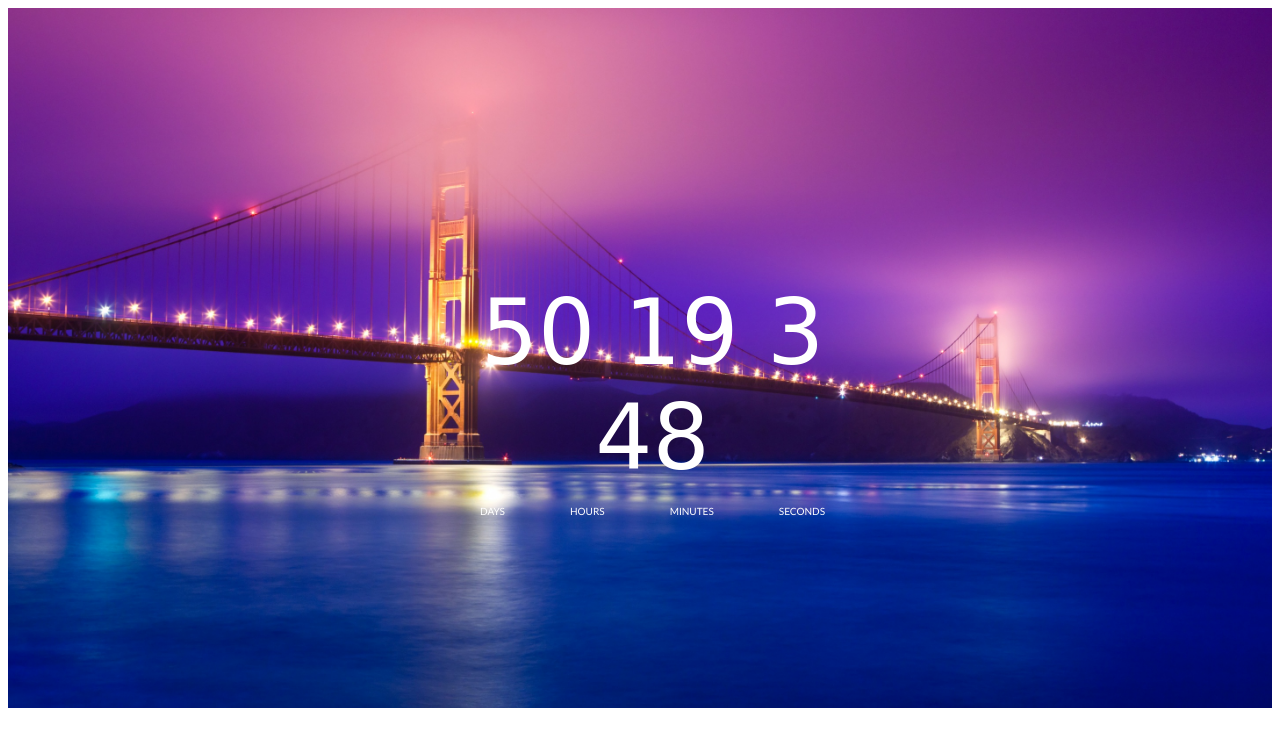
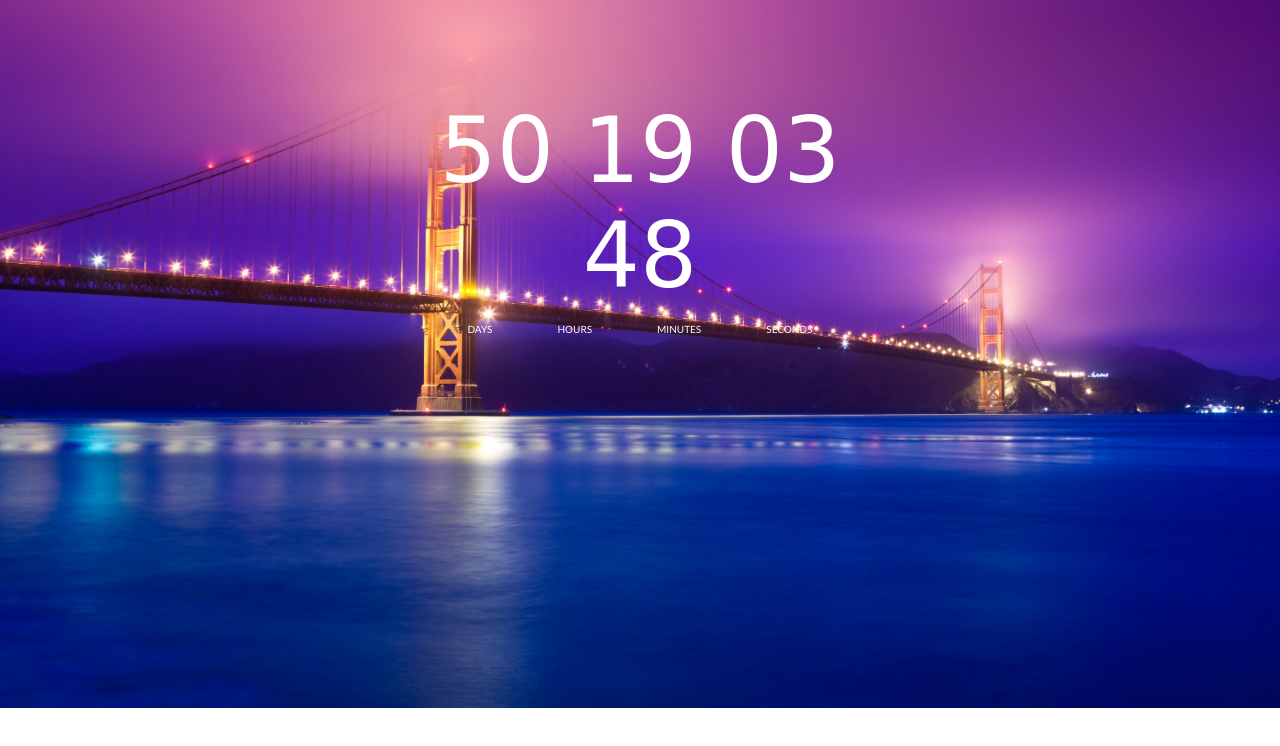
Before and after one commit to simonasablinaite/05-caming-soon-clock, a website: page index.html in a window 1280 px wide. Drawn offline with Linux system fonts and the light colour scheme; a web font is replaced by a local one.

Commit message:
Zero before time numbers and bg img height changes

```diff
--- a/css/clock.css
+++ b/css/clock.css
@@ -1,15 +1,9 @@
-.container {
-   background: rgb(131, 0, 148);
-   background: linear-gradient(180deg, rgba(131, 0, 148, 1) 23%, rgba(9, 138, 240, 1) 53%, rgba(34, 20, 84, 1) 82%);
-}
-
 .bg-img {
    background-image: url(../img/golden-gate-bridge-san-francisco-california-scenic-pink-sky-2880x1800-3215.jpg);
-   background-size: 100%;
-   background-position: 100% 50%;
-   width: 100%;
-   height: 700px;
+   height: 600px;
+   background-position: center;
    background-repeat: no-repeat;
+   background-size: cover;
 }
 
 #time {
--- a/css/layout.css
+++ b/css/layout.css
@@ -5,7 +5,39 @@
 
 .container>.row {
    display: flex;
-   width: 400px;
-   margin: auto;
+   width: 450px;
+   margin: 0 calc(50% - 225px);
    text-align: center;
 }
+
+
+
+@media (min-width: 576px) {
+   .container>.row {
+      width: 540px;
+   }
+}
+
+@media (min-width: 768px) {
+   .container>.row {
+      width: 720px;
+   }
+}
+
+@media (min-width: 992px) {
+   .container>.row {
+      width: 960px;
+   }
+}
+
+@media (min-width: 1200px) {
+   .container>.row {
+      width: 1140px;
+   }
+}
+
+@media (min-width: 1400px) {
+   .container>.row {
+      width: 1320px;
+   }
+}
--- a/index.html
+++ b/index.html
@@ -16,8 +16,8 @@
 
 </head>
 
-<body>
-   <div class="container bg-img">
+<body class="bg-img">
+   <div class="container">
       <div class="row">
          <div class="clock">
             <P id="time"></P>
--- a/js/clock.js
+++ b/js/clock.js
@@ -1,23 +1,38 @@
 //Data iki kurios skaiciuojamas laikas (su valandomis)
-let countDownDate = new Date("December 23, 2022 12:00:00").getTime();
+const countDownDate = new Date("December 23, 2022 12:00:00").getTime();
 
 //Skaiciavimo atnaujinimas kas 1s
-let x = setInterval(function () {
+const x = setInterval(function () {
   //pirmiausiai gaunama šiandienos data ir laikas
-  let now = new Date().getTime();
+  const now = new Date().getTime();
 
   //Laikotarpis nuo šiandienos iki deadlin'o
-  let distance = countDownDate - now;
+  const distance = countDownDate - now;
 
   //Apskaiciuojamas laikas dienomis, valandomis, minutemis ir sekundemis
-  let days = Math.floor(distance / (1000 * 60 * 60 * 24));
-  let hours = Math.floor((distance % (1000 * 60 * 60 * 24)) / (1000 * 60 * 60));
-  let minutes = Math.floor((distance % (1000 * 60 * 60)) / (1000 * 60));
-  let seconds = Math.floor((distance % (1000 * 60)) / 1000);
+  const days = Math.floor(distance / (1000 * 60 * 60 * 24));
 
-  //Isvedas elementas
+  const hours = Math.floor(
+    (distance % (1000 * 60 * 60 * 24)) / (1000 * 60 * 60)
+  );
+  const formattedHours = ("0" + hours).slice(-2);
+
+  const minutes = Math.floor((distance % (1000 * 60 * 60)) / (1000 * 60));
+  const formatteMinutes = ("0" + minutes).slice(-2);
+
+  const seconds = Math.floor((distance % (1000 * 60)) / 1000);
+  const formatteSeconds = ("0" + seconds).slice(-2);
+
+  //Isvedamas elementas
   document.getElementById("time").innerHTML =
-    days + " " + hours + " " + minutes + " " + seconds + " ";
+    days +
+    " " +
+    formattedHours +
+    " " +
+    formatteMinutes +
+    " " +
+    formatteSeconds +
+    " ";
 
   //Baigus skaiciavima - nurodomas tekstas
   if (distance < 0) {
```
